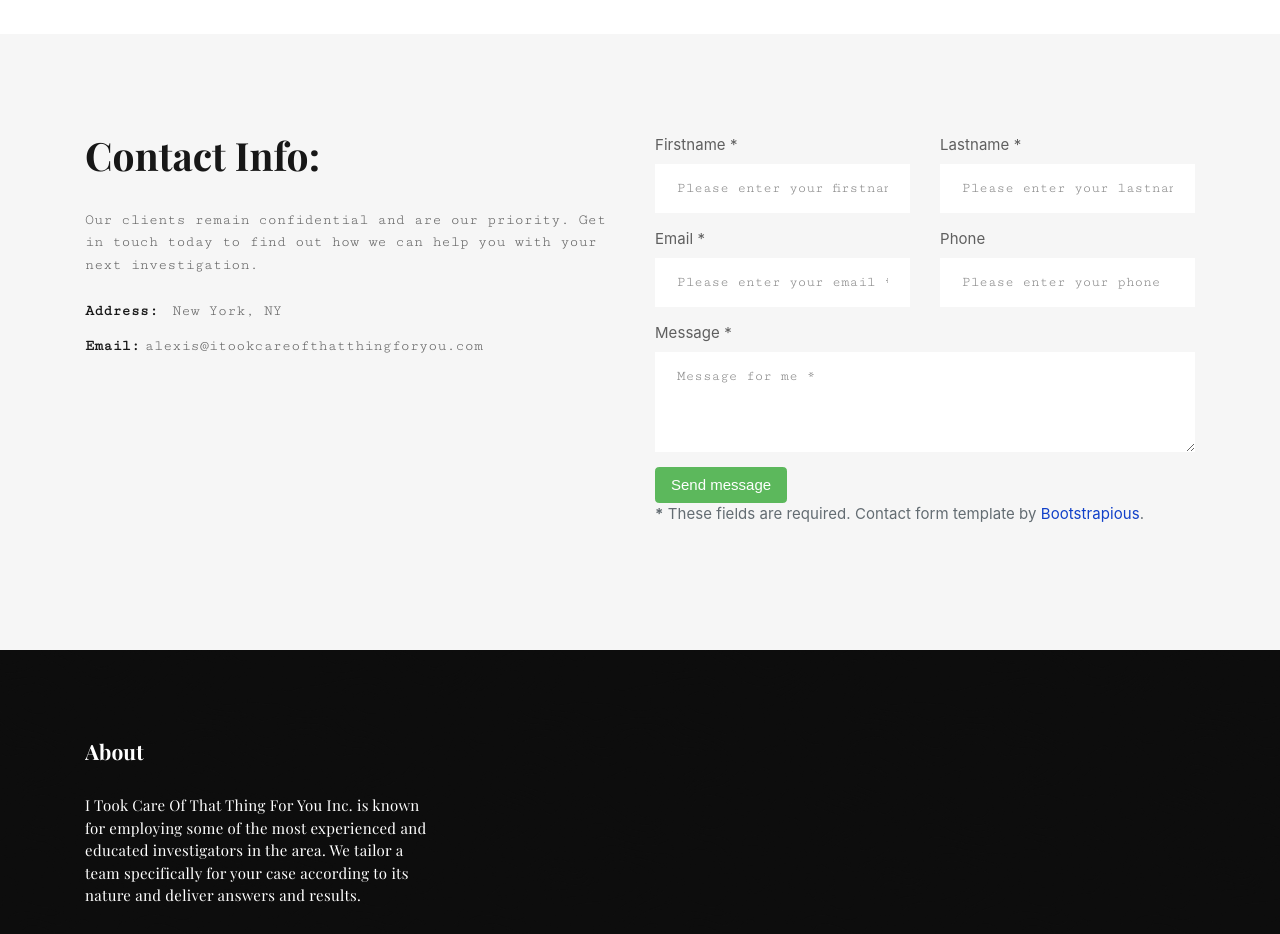
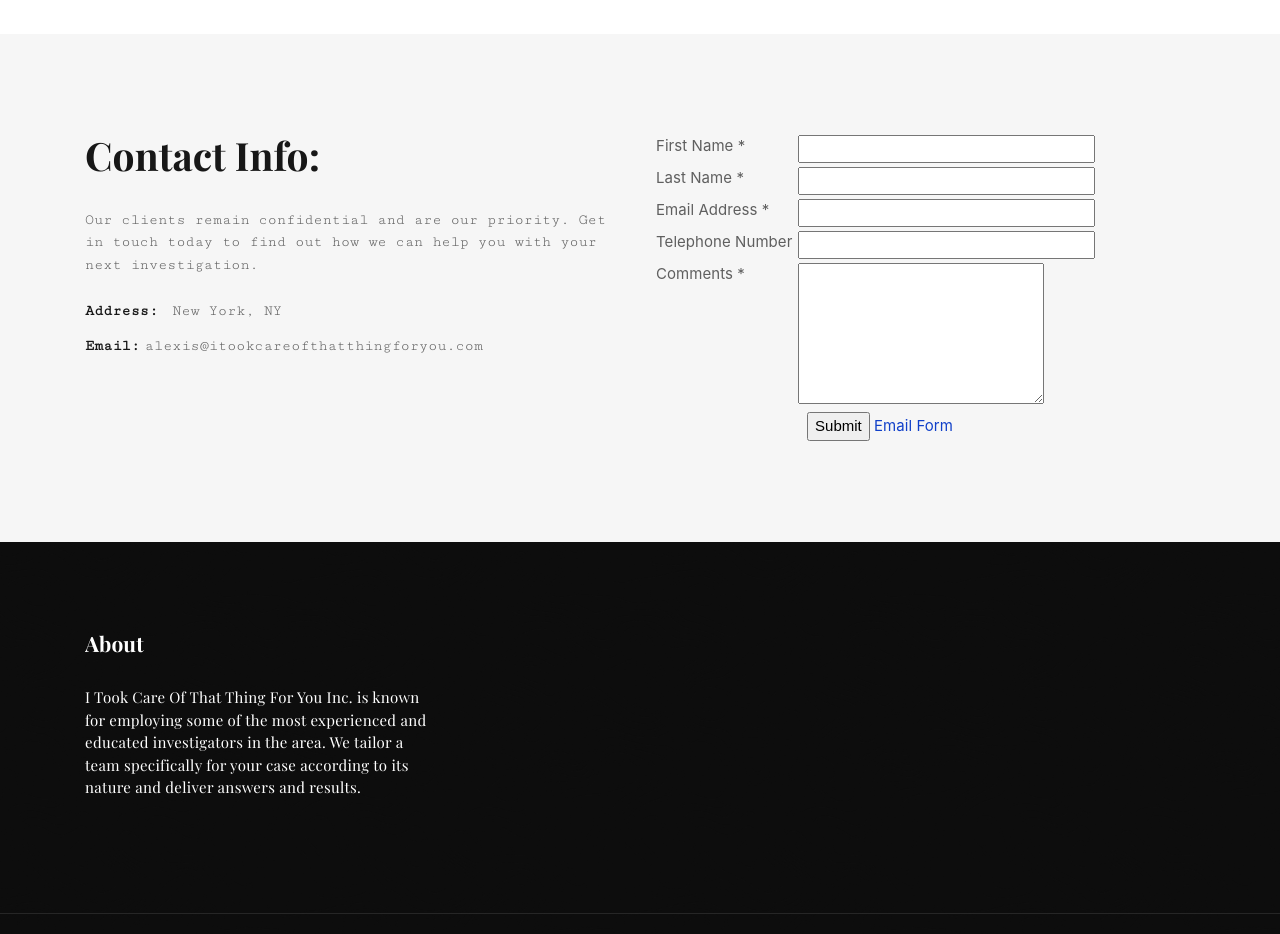
Before and after one commit to brookescarlett/i-took-care, a plain HTML site: page index.html in a window 1280 px wide. Shown: the part 2900-3834 px from the top of the page. Drawn offline with nearby package versions, Linux system fonts and the light colour scheme; a web font is replaced by a local one.

Commit message:
Update index.html

```diff
--- a/index.html
+++ b/index.html
@@ -608,64 +608,56 @@
                 </div>
                 <div class="col-lg-6 ">
                     <!-- START: Form -->
-                    <form id="contact-form" method="post" action="contact.php" role="form">
+                    <form name="contactform" method="post" action="send_form_email.php">
+<table width="450px">
+<tr>
+ <td valign="top">
+  <label for="first_name">First Name *</label>
+ </td>
+ <td valign="top">
+  <input  type="text" name="first_name" maxlength="50" size="30">
+ </td>
+</tr>
+<tr>
+ <td valign="top"">
+  <label for="last_name">Last Name *</label>
+ </td>
+ <td valign="top">
+  <input  type="text" name="last_name" maxlength="50" size="30">
+ </td>
+</tr>
+<tr>
+ <td valign="top">
+  <label for="email">Email Address *</label>
+ </td>
+ <td valign="top">
+  <input  type="text" name="email" maxlength="80" size="30">
+ </td>
+</tr>
+<tr>
+ <td valign="top">
+  <label for="telephone">Telephone Number</label>
+ </td>
+ <td valign="top">
+  <input  type="text" name="telephone" maxlength="30" size="30">
+ </td>
+</tr>
+<tr>
+ <td valign="top">
+  <label for="comments">Comments *</label>
+ </td>
+ <td valign="top">
+  <textarea  name="comments" maxlength="1000" cols="25" rows="6"></textarea>
+ </td>
+</tr>
+<tr>
+ <td colspan="2" style="text-align:center">
+  <input type="submit" value="Submit">   <a href="http://www.freecontactform.com/email_form.php">Email Form</a>
+ </td>
+</tr>
+</table>
+</form>
 
-    <div class="messages"></div>
-
-    <div class="controls">
-
-        <div class="row">
-            <div class="col-md-6">
-                <div class="form-group">
-                    <label for="form_name">Firstname *</label>
-                    <input id="form_name" type="text" name="name" class="form-control" placeholder="Please enter your firstname *" required="required" data-error="Firstname is required.">
-                    <div class="help-block with-errors"></div>
-                </div>
-            </div>
-            <div class="col-md-6">
-                <div class="form-group">
-                    <label for="form_lastname">Lastname *</label>
-                    <input id="form_lastname" type="text" name="surname" class="form-control" placeholder="Please enter your lastname *" required="required" data-error="Lastname is required.">
-                    <div class="help-block with-errors"></div>
-                </div>
-            </div>
-        </div>
-        <div class="row">
-            <div class="col-md-6">
-                <div class="form-group">
-                    <label for="form_email">Email *</label>
-                    <input id="form_email" type="email" name="email" class="form-control" placeholder="Please enter your email *" required="required" data-error="Valid email is required.">
-                    <div class="help-block with-errors"></div>
-                </div>
-            </div>
-            <div class="col-md-6">
-                <div class="form-group">
-                    <label for="form_phone">Phone</label>
-                    <input id="form_phone" type="tel" name="phone" class="form-control" placeholder="Please enter your phone">
-                    <div class="help-block with-errors"></div>
-                </div>
-            </div>
-        </div>
-        <div class="row">
-            <div class="col-md-12">
-                <div class="form-group">
-                    <label for="form_message">Message *</label>
-                    <textarea id="form_message" name="message" class="form-control" placeholder="Message for me *" rows="4" required="required" data-error="Please,leave us a message."></textarea>
-                    <div class="help-block with-errors"></div>
-                </div>
-            </div>
-            <div class="col-md-12">
-                <input type="submit" class="btn btn-success btn-send" value="Send message">
-            </div>
-        </div>
-        <div class="row">
-            <div class="col-md-12">
-                <p class="text-muted"><strong>*</strong> These fields are required. Contact form template by <a href="http://bootstrapious.com" target="_blank">Bootstrapious</a>.</p>
-            </div>
-        </div>
-    </div>
-
-</form>
 
 
 
@@ -805,6 +797,7 @@
 
     <!-- Jquery Validation -->
     <script src="assets/bower_components/jquery-validation/dist/jquery.validate.min.js"></script>
+    <script src="contact.js"></script>
 
     <!-- Hammer.js -->
     <script src="assets/bower_components/hammer.js/hammer.min.js"></script>
```
